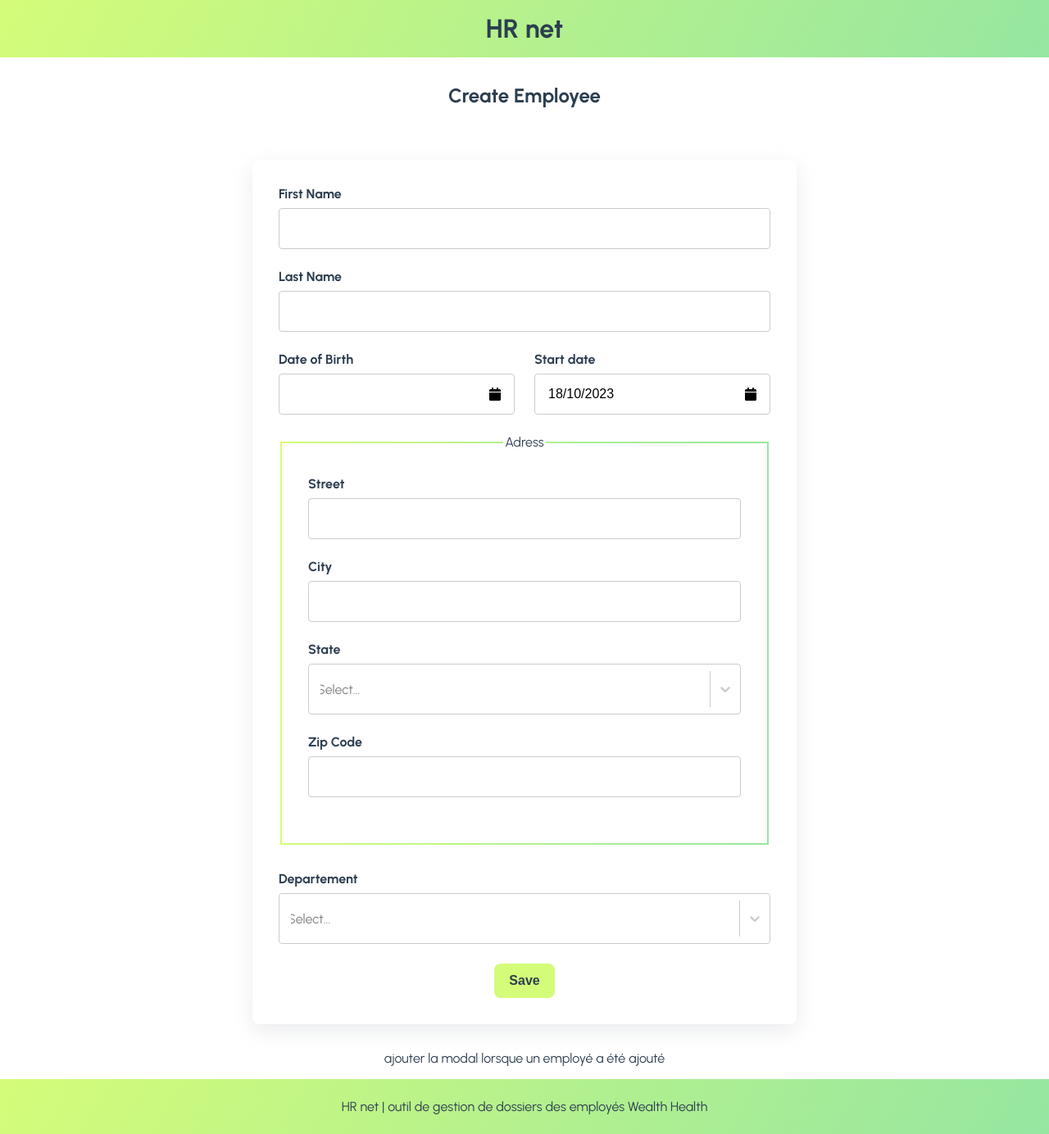
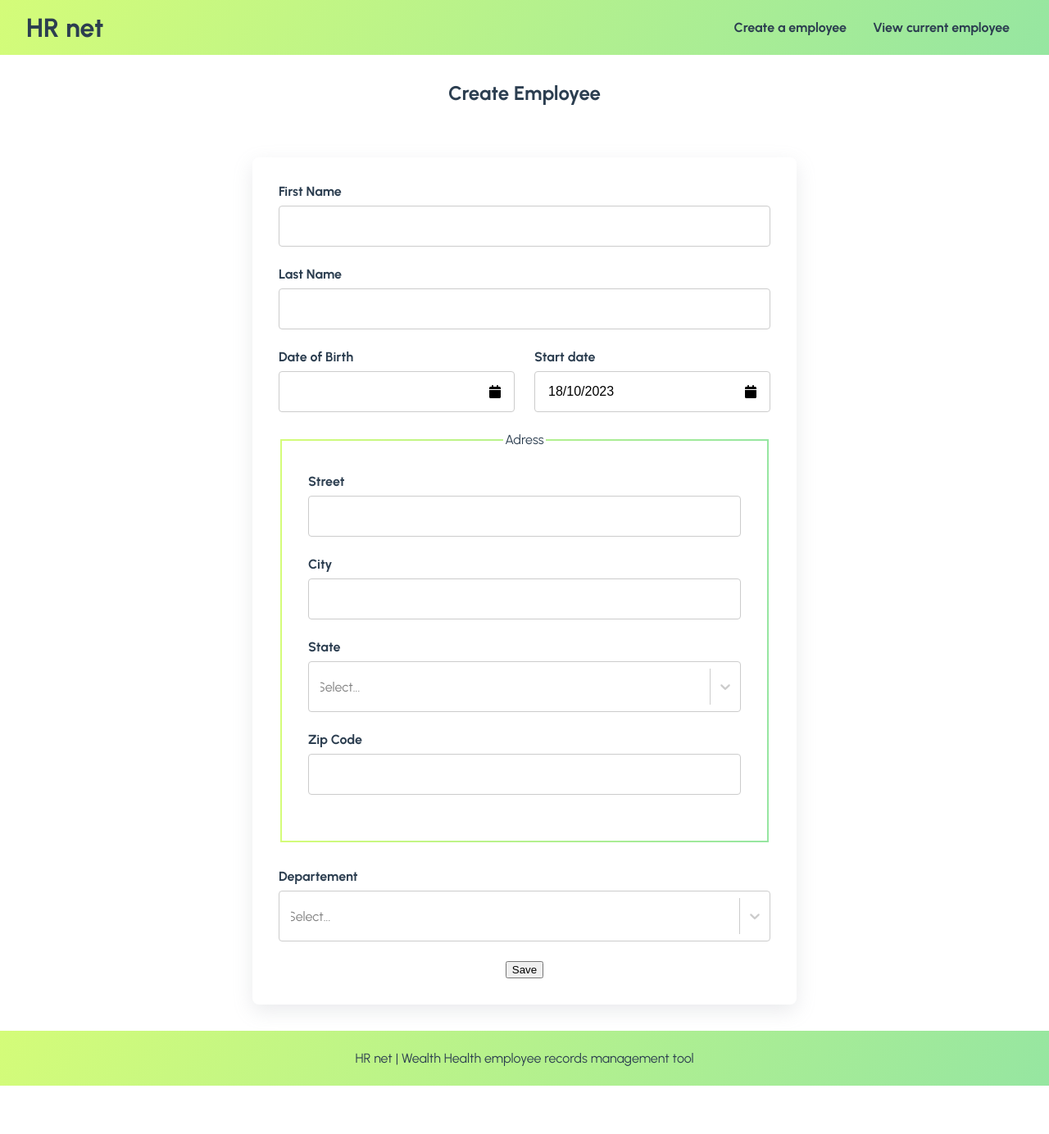
Before and after one commit to Adman59/HR-Net, a React (Vite) app: page / in a window 1280 px wide. Shown: the whole page at 82% size. After the commit the page ends 1325 px from the top, so only its background shows below. Built offline with nearby package versions, Linux system fonts and the light colour scheme.

Commit message:
Ajout du publicrouter et menu, import du package modal

```diff
--- a/package.json
+++ b/package.json
@@ -10,15 +10,18 @@
     "preview": "vite preview"
   },
   "dependencies": {
+    "@emotion/react": "^11.11.1",
     "@emotion/styled": "^11.11.0",
     "@mui/icons-material": "^5.14.14",
+    "@mui/material": "^5.14.14",
     "@table-library/react-table-library": "^4.1.7",
+    "adman-modal": "^0.1.7",
     "axios": "^1.5.1",
-    "npm-modal-adman": "^0.1.3",
     "react": "^18.2.0",
     "react-data-table-component": "^7.5.4",
     "react-datepicker": "^4.20.0",
     "react-dom": "^18.2.0",
+    "react-hook-form": "^7.47.0",
     "react-router-dom": "^6.16.0",
     "react-select": "^5.7.7"
   },
--- a/src/components/Form/Form.jsx
+++ b/src/components/Form/Form.jsx
@@ -4,6 +4,11 @@ import DatePicker from 'react-datepicker'
 import "react-datepicker/dist/react-datepicker.css";
 import { states } from '@/data/states'
 import { departements } from '@/data/departements'
+import { Modal } from 'adman-modal';
+
+import { useForm } from 'react-hook-form';
+import Box from '@mui/material/Box';
+import TextField from '@mui/material/TextField';
 import './form.css'
 
 const STATES = [...new Set(states.map((state) => { return { value: state.abbreviation, label: state.name } }))];
@@ -16,9 +21,21 @@ const Form = () => {
     const [birthdate, onChangeBirthdate] = useState(undefined);
     const [startDate, setStartDate] = useState(new Date());
 
+    const [modalIsActive, setModalIsActive] = useState(false);
+
+    const closeModal = () => {
+        setModalIsActive(false);
+    };
+
+
+    async function handleSubmit(e) {
+        e.preventDefault()
+        setModalIsActive(true)
+      }
+
     return (
         <>
-        <form className='createEmployee'>
+        <form className='createEmployee' onSubmit={handleSubmit} >
 
             <div className='form__field'>
                 <label htmlFor='firstName'>First Name</label>
@@ -77,7 +94,7 @@ const Form = () => {
 
                 <div className='form__field'>
                     <label htmlFor='state'>State</label>
-                    <Select className='select' options={STATES} />
+                    <Select className='select' options={STATES} required />
                 </div>
 
                 <div className='form__field'>
@@ -88,12 +105,17 @@ const Form = () => {
 
             <div className='form__field'>
                 <label htmlFor='departement'>Departement</label>
-                <Select className='select' options={DEPARTEMENTS} />
+                <Select className='select' options={DEPARTEMENTS} required />
             </div>
 
-            <button className='button' type="submit">Save</button>
+            <button className="openModalBtn" type="submit" >
+                Save
+            </button>
         </form>
-        <p>ajouter la modal lorsque un employé a été ajouté</p>
+
+        {modalIsActive && (
+          <Modal title="Employee created" text="Nice ! Your employee has been successfully created 👌" closeModal={closeModal} />
+        )}
         </>
     );
 };
--- a/src/layout/Footer.jsx
+++ b/src/layout/Footer.jsx
@@ -3,7 +3,7 @@ import './footer.css'
 const Footer = () => {
     return (
         <footer>
-            <p>HR net | outil de gestion de dossiers des employés Wealth Health</p>
+            <p>HR net | Wealth Health employee records management tool</p>
         </footer>
     );
 };
--- a/src/layout/Header.jsx
+++ b/src/layout/Header.jsx
@@ -1,9 +1,16 @@
+import { Link } from 'react-router-dom';
 import './header.css'
 
 const Header = () => {
     return (
         <header>
-            <h1>HR net</h1>
+            <nav className='header__menu'>
+                <Link to="/home" className="link__logo">HR net</Link>
+                <ul>
+                    <li><Link to="/Home">Create a employee</Link></li>
+                    <li><Link to="/List">View current employee</Link></li>
+                </ul>
+            </nav>
         </header>
     );
 };
--- /dev/null
+++ b/src/layout/Layout.jsx
@@ -0,0 +1,18 @@
+import { Outlet } from 'react-router-dom';
+import Footer from './Footer';
+import Header from './Header';
+
+
+const Layout = () => {
+    return (
+        <div className="layout">
+            <Header />
+            <main>
+                <Outlet />
+            </main>
+            <Footer />
+        </div>
+    )
+}
+
+export default Layout
--- a/src/layout/header.css
+++ b/src/layout/header.css
@@ -1,3 +1,44 @@
 header {
     background-image: linear-gradient(120deg, #d4fc79 0%, #96e6a1 100%);
+    padding: 0.5rem 2rem;
 }
+
+.header__menu {
+    display: flex;
+    flex-wrap: wrap;
+    align-items: center;
+    justify-content: center;
+}
+
+.header__menu .link__logo {
+    font-size: 2rem;
+    color: #2c3e50;
+    text-decoration: none;
+    font-weight: 700;
+}
+
+.header__menu ul {
+    display: flex;
+    padding: 0;
+}
+
+.header__menu ul li {
+    list-style-type: none;
+    margin: 0 1rem;
+}
+
+.header__menu ul li a {
+    color: #2c3e50;
+    text-decoration: none;
+    font-weight: 700;
+}
+
+.header__menu ul li a:hover {
+    text-decoration: underline;
+}
+
+@media (min-width: 600px) {
+    .header__menu {
+        justify-content: space-between;
+    }
+}
--- a/src/main.jsx
+++ b/src/main.jsx
@@ -1,20 +1,17 @@
 import React from 'react'
 import ReactDOM from 'react-dom/client'
+import { BrowserRouter , Routes , Route } from "react-router-dom";
+import PublicRouter from '@/pages/PublicRouter';
 import './index.css'
-import { createBrowserRouter, RouterProvider } from 'react-router-dom'
-import routes from '~react-pages'
-import Header from './layout/Header'
-import Footer from './layout/Footer'
 
-
-const router = createBrowserRouter(routes)
-console.log(routes);
 
 
 ReactDOM.createRoot(document.getElementById('root')).render(
   <React.StrictMode>
-    <Header />
-      <RouterProvider router={router}/>
-    <Footer />
+    <BrowserRouter>
+      <Routes>
+        <Route path="/*" element={<PublicRouter />} />
+      </Routes>
+    </BrowserRouter>
   </React.StrictMode>,
 )
--- /dev/null
+++ b/src/pages/Home.jsx
@@ -0,0 +1,13 @@
+import Form from "../components/Form/Form";
+
+const Home = () => {
+
+    return (
+        <>
+        <h2>Create Employee</h2>
+        <Form />
+        </>
+    );
+};
+
+export default Home;
--- a/src/pages/Index.jsx
+++ b/src/pages/Index.jsx
@@ -1,13 +1,3 @@
-import Form from "../components/Form/Form";
-
-const Home = () => {
-
-    return (
-        <>
-        <h2>Create Employee</h2>
-        <Form />
-        </>
-    );
-};
-
-export default Home;
+export { default as Home } from './Home'
+export { default as List } from './List'
+export { default as Not404 } from './Not404'
--- /dev/null
+++ b/src/pages/PublicRouter.jsx
@@ -0,0 +1,21 @@
+import { Routes, Route } from 'react-router-dom'
+import { Home, List, Not404 } from '@/pages/index'
+import Layout from '@/layout/Layout';
+
+const PublicRouter = () => {
+
+    return (
+
+        <Routes>
+            <Route element={<Layout />}>
+                <Route index element={<Home />} />
+                <Route path="/home" element={<Home />} />
+                <Route path="/list" element={<List />} />
+                <Route path="*" element={<Not404 />} />
+            </Route>
+        </Routes>
+
+    );
+};
+
+export default PublicRouter;
```
Also changed, not shown: 1 other file (tests, documents, lock files or other folders).
